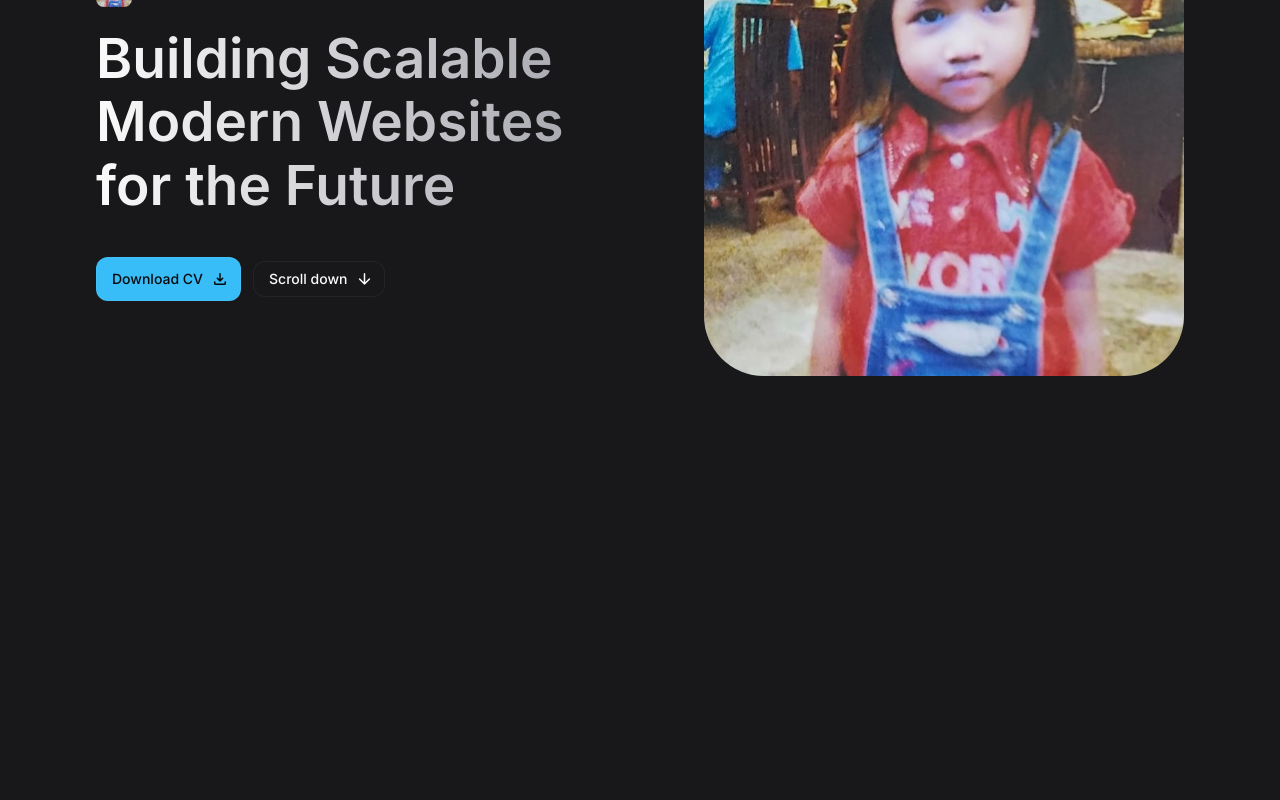
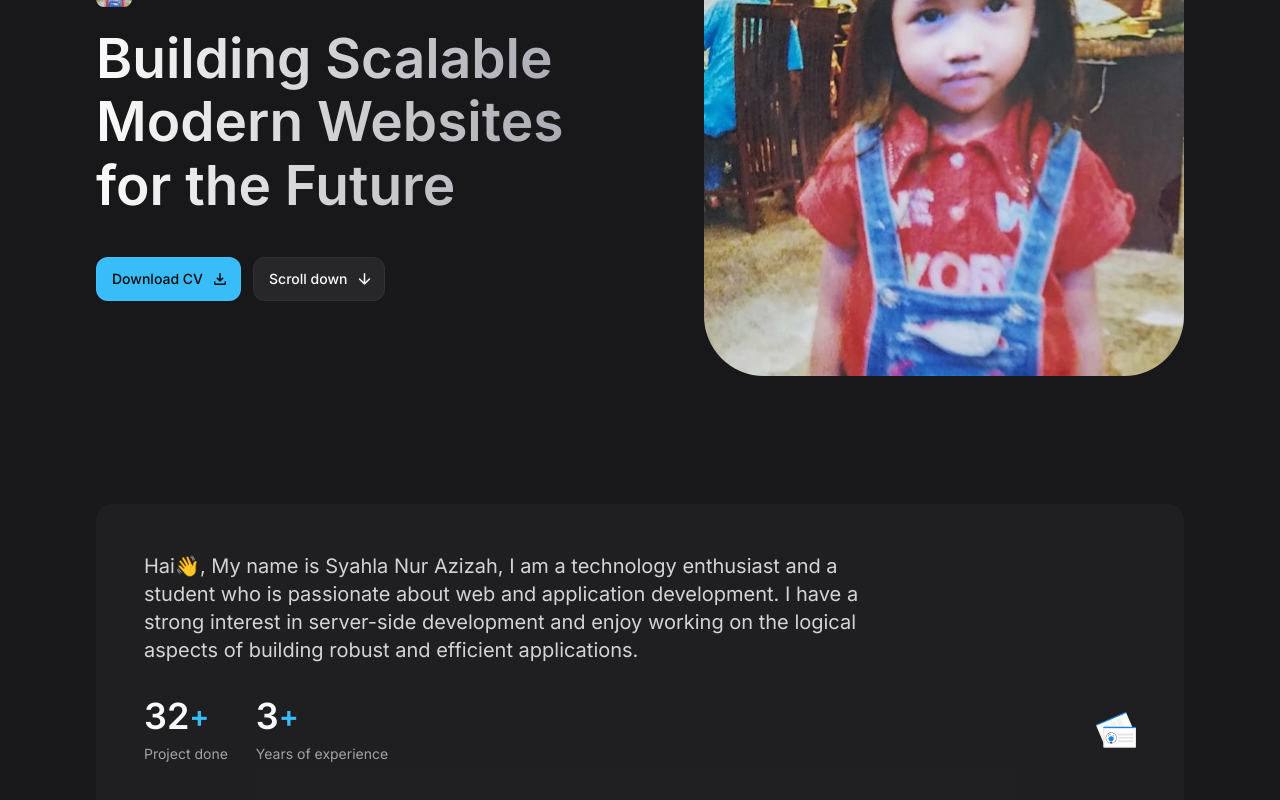
Before and after one commit to fesloth/syahla-blog, a React (Vite) app: page / in a window 1280 px wide. Shown: the part 248-1048 px from the top of the page. Before the commit the page ends 800 px from the top, so only its background shows below. Built offline with nearby package versions, Linux system fonts and the light colour scheme.

Commit message:
about done

```diff
--- a/src/App.jsx
+++ b/src/App.jsx
@@ -2,14 +2,16 @@
 
 import Header from "./components/Header";
 import Hero from "./components/Hero";
+import About from "./components/About";
 
 const App = () => {
 
   return (
   <>
-  <Header/>
+  <Header />
     <main>
-      <Hero/>
+      <Hero />
+      <About />
     </main>
     </>
   )
--- /dev/null
+++ b/src/components/About.jsx
@@ -0,0 +1,39 @@
+const aboutItems = [
+  {
+    label: "Project done",
+    number: 32,
+  },
+  {
+    label: "Years of experience",
+    number: 3,
+  },
+];
+
+const About = () => {
+  return (
+    <section id="about" className="section">
+      <div className="container">
+        <div className="bg-zinc-800/50 p-7 rounded-2xl md:p-12">
+          <p className="text-zinc-300 mb-4 md:mb-8 md:text-xl md:max-w-[60ch]">
+          Hai👋, My name is Syahla Nur Azizah, I am a technology enthusiast and a student who is passionate about web and application development. I have a strong interest in server-side development and enjoy working on the logical aspects of building robust and efficient applications.
+          </p>
+          <div className="flex flex-wrap items-center gap-4 md:gap-7">
+            {aboutItems.map(({ label, number }, key) => (
+              <div key={key}>
+                <div className="flex items-center md:mb-2">
+                  <span className="text-2xl font-semibold md:text-4xl">{number}</span>
+                  <span className="text-sky-400 font-semibold md:text-3xl">+</span>
+                </div>
+                <p className="text-sm text-zinc-400">{label}</p>
+              </div>
+            ))}
+
+            <img src="/img/favicon.svg" alt="logo" width={30} height={30} className="ml-auto md:w-[40px] md:h-[40px]" />
+          </div>
+        </div>
+      </div>
+    </section>
+  );
+};
+
+export default About;
--- a/src/components/Button.jsx
+++ b/src/components/Button.jsx
@@ -16,7 +16,7 @@
             <a
             href={href}
             target={target}
-            className={"btn btn-primary" + classes}
+            className={"btn btn-primary " + classes}
             >
                 {label}
 
@@ -66,7 +66,7 @@
             <a
             href={href}
             target={target}
-            className={"btn btn-outline" + classes}
+            className={"btn btn-outline " + classes}
             >
                 {label}
 
--- a/src/index.css
+++ b/src/index.css
@@ -50,6 +50,10 @@
   @apply w-full h-full object-cover;
 }
 
+.section {
+  @apply pt-20 lg:pt-32
+}
+
 /* ---------------------- *\
 * COMPONENTS
 \* ---------------------- */
@@ -90,17 +94,17 @@
 }
 
 .btn .material-symbols-rounded {
-  @apply text-[18px]
+  @apply text-[18px];
 }
 
-.btn:has( .material-symbols-rounded) {
-  @apply pr-3
+.btn:has(.material-symbols-rounded) {
+  @apply pr-3;
 }
 
 .btn-primary {
-  @apply h-11 bg-sky-400 text-zinc-950 hover:bg-sky-300 active:bg-sky-400
+  @apply h-11 bg-sky-400 text-zinc-950 hover:bg-sky-300 active:bg-sky-400;
 }
 
 .btn-outline {
-  @apply h-11 bg-zinc-800 hover:bg-zinc-700 active:bg-zinc-800
+  @apply h-11 bg-zinc-800 hover:bg-zinc-700 active:bg-zinc-800;
 }
```
